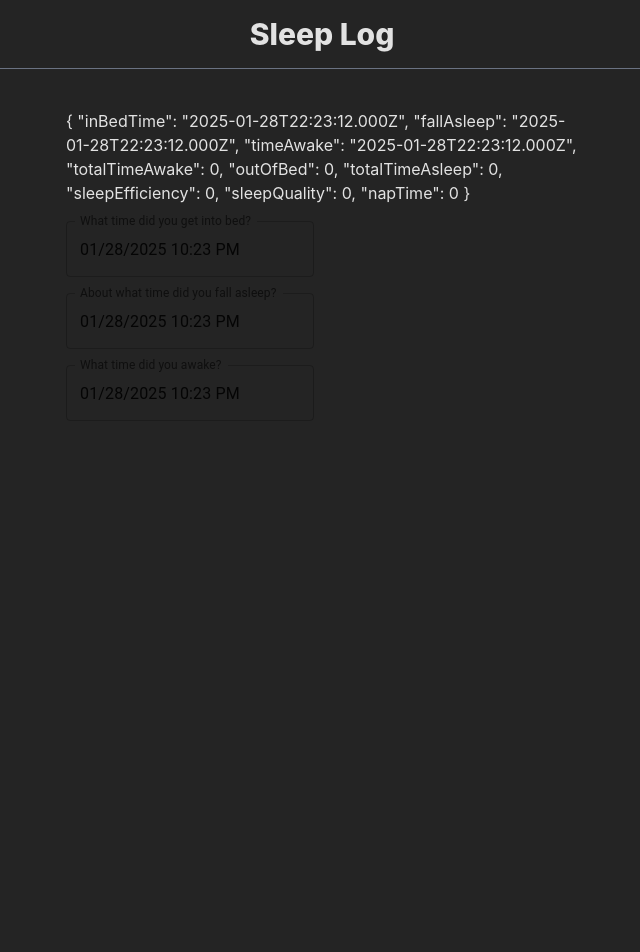
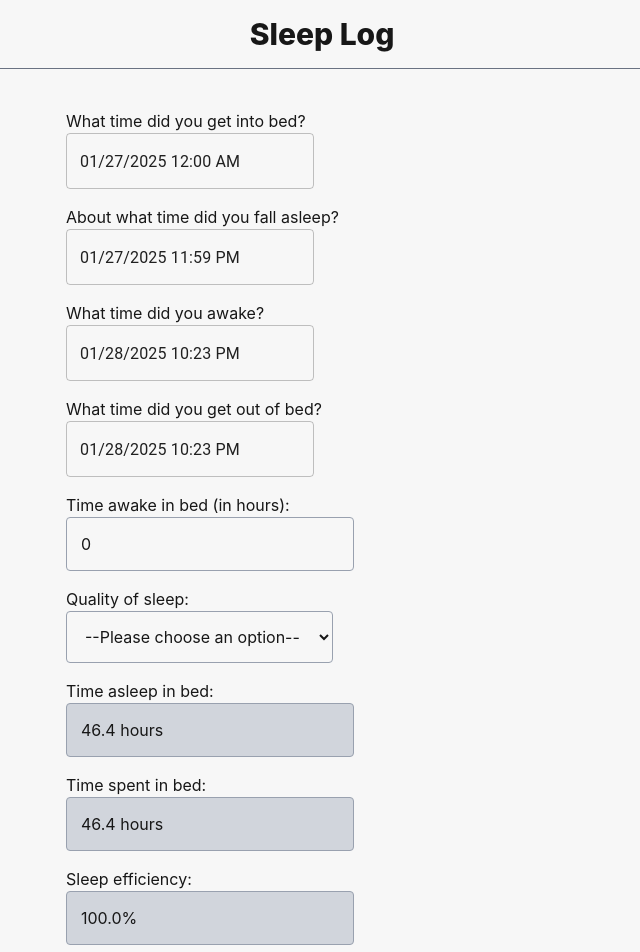
Before and after one commit to mattcarlotta/sleep-log, a React (Vite) app: page / in a window 1280 px wide. Shown: the top 952 px of the page, without its empty margins (318-958 px from the left). Before the commit the page ends 800 px from the top, so only its background shows below. Built offline with nearby package versions, Linux system fonts and the light colour scheme.

Commit message:
feat: implement logic to calc sleep efficiency

```diff
--- a/src/SleepLog.tsx
+++ b/src/SleepLog.tsx
@@ -1,32 +1,16 @@
-import type { FormEvent } from "react"
+import type { ChangeEvent, FormEvent } from "react"
 import type { Dayjs } from 'dayjs';
 import { useState } from "react"
 import dayjs from 'dayjs';
 import { DateTimePicker } from '@mui/x-date-pickers/DateTimePicker';
 
-
-/*
- * time in bed
- * fall asleep
- * total time awake
- * time awake
- * get out of bed
- * final awake time
- * time in bed
- * total time asleep
- * sleep efficiency
- * quality of sleep
- * nap time yesterday
- */
 type SleepLog = {
     inBedTime: Dayjs | null
     fallAsleep: Dayjs | null
     timeAwake: Dayjs | null
-    outOfBed: number
+    outOfBed: Dayjs | null
     totalTimeAwake: number
-    totalTimeAsleep: number
-    sleepEfficiency: number
-    sleepQuality: number
+    sleepQuality: string
     napTime: number
 }
 
@@ -34,24 +18,29 @@ const initialDate = dayjs()
 
 export default function SleepLog() {
     const [sleepLog, setSleepLog] = useState<SleepLog>({
-        inBedTime: initialDate,
-        fallAsleep: initialDate,
+        inBedTime: initialDate.subtract(1, "day").startOf("day"),
+        fallAsleep: initialDate.subtract(1, "day").endOf("day"),
         timeAwake: initialDate,
-        totalTimeAwake: 0,
-        outOfBed: 0,
-        totalTimeAsleep: 0,
-        sleepEfficiency: 0,
-        sleepQuality: 0,
+        outOfBed: initialDate,
+        totalTimeAwake: 0.00,
+        sleepQuality: "",
         napTime: 0,
     });
 
-    // const handleInputChange = (e: ChangeEvent<HTMLInputElement>) => {
-    //     setSleepLog(p => ({ ...p, [e.target.name]: new Date(e.target.value) }));
-    //     console.log({ [e.target.name]: e.target.value });
-    // };
-    //
-    const handleDateChange = (prop: string, value: Dayjs | null) => {
-        setSleepLog(p => ({ ...p, [prop]: value }));
+    const timeInBed = sleepLog.outOfBed ? sleepLog.outOfBed.diff(sleepLog.inBedTime, "hours", true) : 0;
+    const totalSleep = timeInBed - sleepLog.totalTimeAwake;
+    const sleepEfficiency = totalSleep > 0 ? (totalSleep / timeInBed) * 100 : 0;
+
+    const handleInputChange = (e: ChangeEvent<HTMLInputElement>) => {
+        setSleepLog(p => ({ ...p, [e.target.name]: parseFloat(e.target.value || "0") }));
+    };
+
+    const handleSelectChange = (e: ChangeEvent<HTMLSelectElement>) => {
+        setSleepLog(p => ({ ...p, [e.target.name]: e.target.value }));
+    }
+
+    const handleDateChange = (name: string, value: Dayjs | null) => {
+        setSleepLog(p => ({ ...p, [name]: value }));
     }
 
     const handleFormSubmit = (e: FormEvent) => {
@@ -61,27 +50,95 @@ export default function SleepLog() {
 
     return (
         <>
-            <div>{JSON.stringify(sleepLog, null, 2)}</div>
             <form onSubmit={handleFormSubmit} className="w-full space-y-4">
                 <div>
+                    <p>What time did you get into bed?</p>
                     <DateTimePicker
-                        label="What time did you get into bed?"
                         value={sleepLog.inBedTime}
                         onChange={(v) => handleDateChange("inBedTime", v)}
                     />
                 </div>
                 <div>
+                    <p>About what time did you fall asleep?</p>
                     <DateTimePicker
-                        label="About what time did you fall asleep?"
                         value={sleepLog.fallAsleep}
                         onChange={(v) => handleDateChange("fallAsleep", v)}
+                        minDateTime={sleepLog.inBedTime || initialDate}
                     />
                 </div>
                 <div>
+                    <p>What time did you awake?</p>
                     <DateTimePicker
-                        label="What time did you awake?"
                         value={sleepLog.timeAwake}
                         onChange={(v) => handleDateChange("timeAwake", v)}
+                        minDateTime={sleepLog.fallAsleep || initialDate}
+                    />
+                </div>
+                <div>
+                    <p>What time did you get out of bed?</p>
+                    <DateTimePicker
+                        value={sleepLog.outOfBed}
+                        onChange={(v) => handleDateChange("outOfBed", v)}
+                        minDateTime={sleepLog.timeAwake || initialDate}
+                    />
+                </div>
+                <div>
+                    <label className="block" htmlFor="total-time-awake">Time awake in bed (in hours):</label>
+                    <input
+                        id="total-time-awake"
+                        className="py-3.5 pl-3.5 pr-6 border border-gray-400 rounded"
+                        name="totalTimeAwake"
+                        type="number"
+                        step="0.1"
+                        value={sleepLog.totalTimeAwake}
+                        onChange={handleInputChange}
+                    />
+                </div>
+                <div>
+                    <label className="block" htmlFor="sleep-quality">Quality of sleep:</label>
+                    <select
+                        name="sleepQuality"
+                        id="sleep-quality"
+                        className="py-3.5 pl-3.5 pr-4 border border-gray-400 rounded"
+                        value={sleepLog.sleepQuality}
+                        onChange={handleSelectChange}
+                    >
+                        <option value="">--Please choose an option--</option>
+                        <option value="very poor">Very Poor</option>
+                        <option value="poor">Poor</option>
+                        <option value="fair">Fair</option>
+                        <option value="good">Good</option>
+                        <option value="very good">Very Good</option>
+                    </select>
+                </div>
+                <div>
+                    <label className="block" htmlFor="time-asleep">Time asleep in bed:</label>
+                    <input
+                        id="time-asleep"
+                        className="py-3.5 pl-3.5 pr-6 border border-gray-400 rounded bg-gray-300"
+                        type="text"
+                        readOnly
+                        value={`${totalSleep?.toFixed(1)} hours`}
+                    />
+                </div>
+                <div>
+                    <label className="block" htmlFor="time-in-bed">Time spent in bed:</label>
+                    <input
+                        id="time-in-bed"
+                        className="py-3.5 pl-3.5 pr-6 border border-gray-400 rounded bg-gray-300"
+                        type="text"
+                        readOnly
+                        value={`${timeInBed?.toFixed(1)} hours`}
+                    />
+                </div>
+                <div>
+                    <label className="block" htmlFor="sleep-efficiency">Sleep efficiency:</label>
+                    <input
+                        id="sleep-efficiency"
+                        className="py-3.5 pl-3.5 pr-6 border border-gray-400 rounded bg-gray-300"
+                        type="text"
+                        readOnly
+                        value={`${sleepEfficiency?.toFixed(1)}%`}
                     />
                 </div>
             </form>
--- a/src/index.css
+++ b/src/index.css
@@ -1,16 +1,55 @@
 @import "tailwindcss";
+
+:root {
+    --background: #f7f7f7;
+    --foreground: #171717;
+}
+
+/* @media (prefers-color-scheme: dark) { */
+/*     :root { */
+/*         --background: #121213; */
+/*         --foreground: #ededed; */
+/*     } */
+/* } */
+
+
 
 :root {
     font-family: Inter, system-ui, Avenir, Helvetica, Arial, sans-serif;
     line-height: 1.5;
     font-weight: 400;
 
-    color-scheme: light dark;
-    color: rgba(255, 255, 255, 0.87);
-    background-color: #242424;
+    /* color-scheme: light dark; */
+    color: var(--foreground);
+    background: var(--background);
 
     font-synthesis: none;
     text-rendering: optimizeLegibility;
     -webkit-font-smoothing: antialiased;
     -moz-osx-font-smoothing: grayscale;
 }
+
+input::-webkit-outer-spin-button,
+input::-webkit-inner-spin-button {
+    -webkit-appearance: none;
+    margin: 0;
+}
+
+input[type=number] {
+    appearance: textfield;
+    -moz-appearance: textfield;
+}
+
+::-webkit-scrollbar {
+    display: none;
+}
+
+:-moz-focus-inner {
+    border-width: 0px;
+}
+
+* {
+    box-sizing: border-box;
+    -ms-overflow-style: none;
+    scrollbar-width: none;
+}
```
